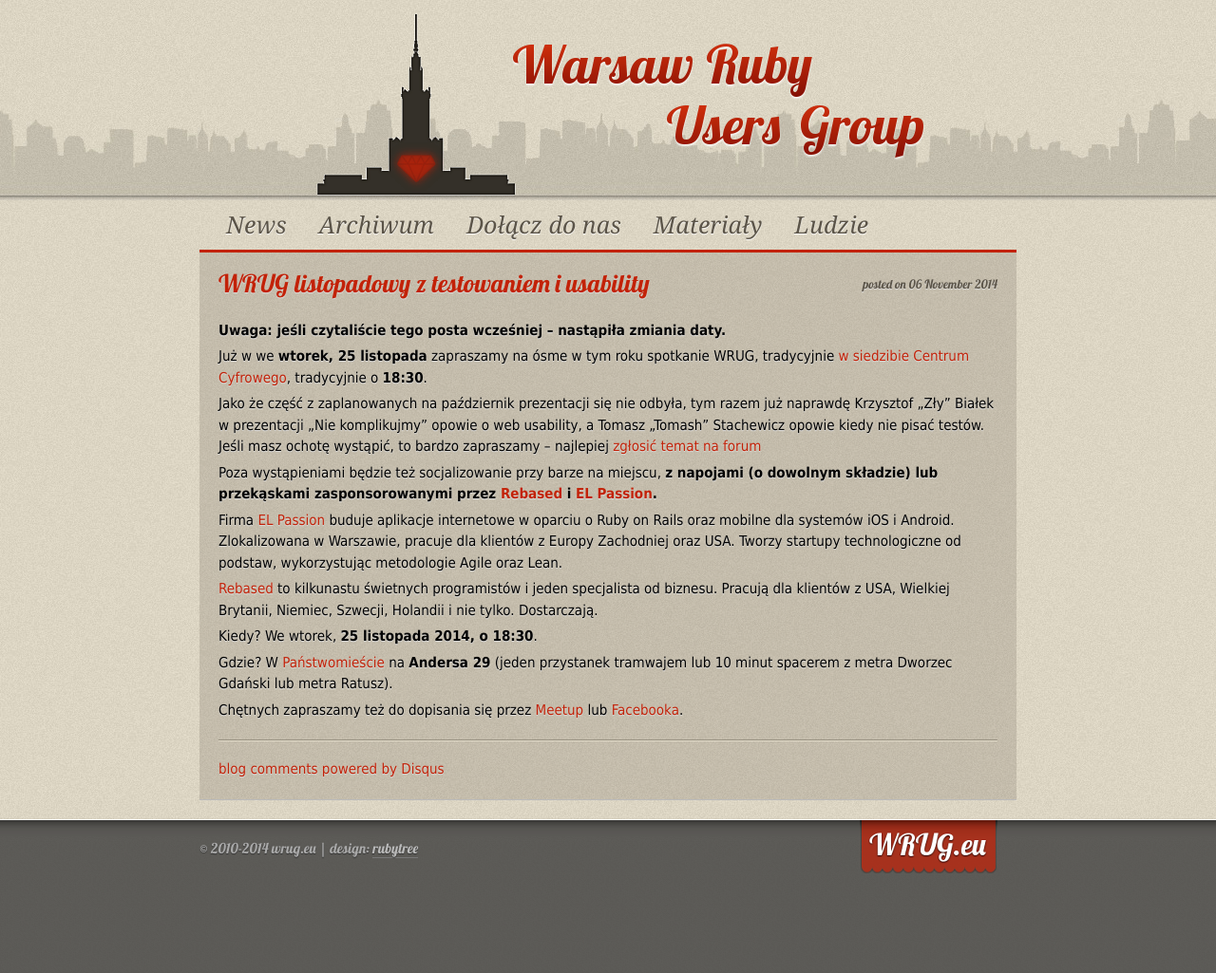
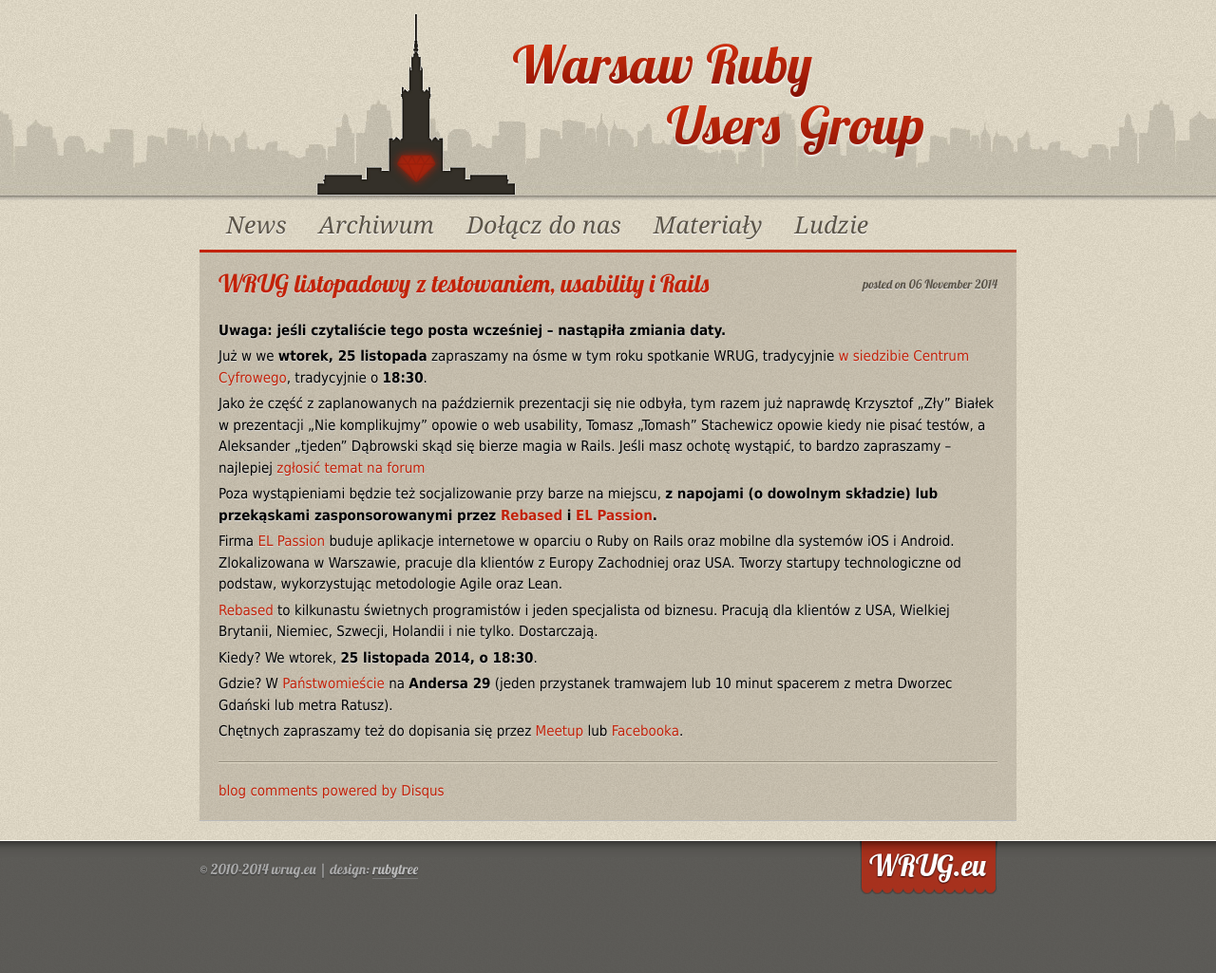
Before and after one commit to wrug/wrug.eu, a Jekyll site: the page built from _posts/2014-11-06-spotkanie-listopadowe.md, in a window 1280 px wide. Shown: the whole page at 95% size. Built offline with Jekyll 4.4.1, drawn with Linux system fonts in a browser that asks for light colours; comment, search, counter and statistics services are not loaded; before the commit the page ends 1003 px from its top, so only the background shows below that.

Commit message:
add @tjeden to November 2014 speakers

```diff
--- a/_posts/2014-11-06-spotkanie-listopadowe.md
+++ b/_posts/2014-11-06-spotkanie-listopadowe.md
@@ -1,6 +1,6 @@
 ---
 layout: post
-title: WRUG listopadowy z testowaniem i usability
+title: WRUG listopadowy z testowaniem, usability i Rails
 ---
 
 **Uwaga: jeśli czytaliście tego posta
@@ -12,9 +12,10 @@
 
 Jako że część z zaplanowanych na październik prezentacji się nie
 odbyła, tym razem już naprawdę Krzysztof „Zły” Białek w prezentacji
-„Nie komplikujmy” opowie o web usability, a Tomasz „Tomash”
-Stachewicz opowie kiedy nie pisać testów. Jeśli masz ochotę
-wystąpić, to bardzo zapraszamy – najlepiej [zgłosić temat na
+„Nie komplikujmy” opowie o web usability, Tomasz „Tomash” Stachewicz
+opowie kiedy nie pisać testów, a Aleksander „tjeden” Dąbrowski
+skąd się bierze magia w Rails. Jeśli masz ochotę wystąpić,
+to bardzo zapraszamy – najlepiej [zgłosić temat na
 forum](http://forum.rubyonrails.pl/t/wrug-listopadowy-12-11-2014-sroda/8864)
 
 Poza wystąpieniami będzie też socjalizowanie przy barze na miejscu, **z
```
